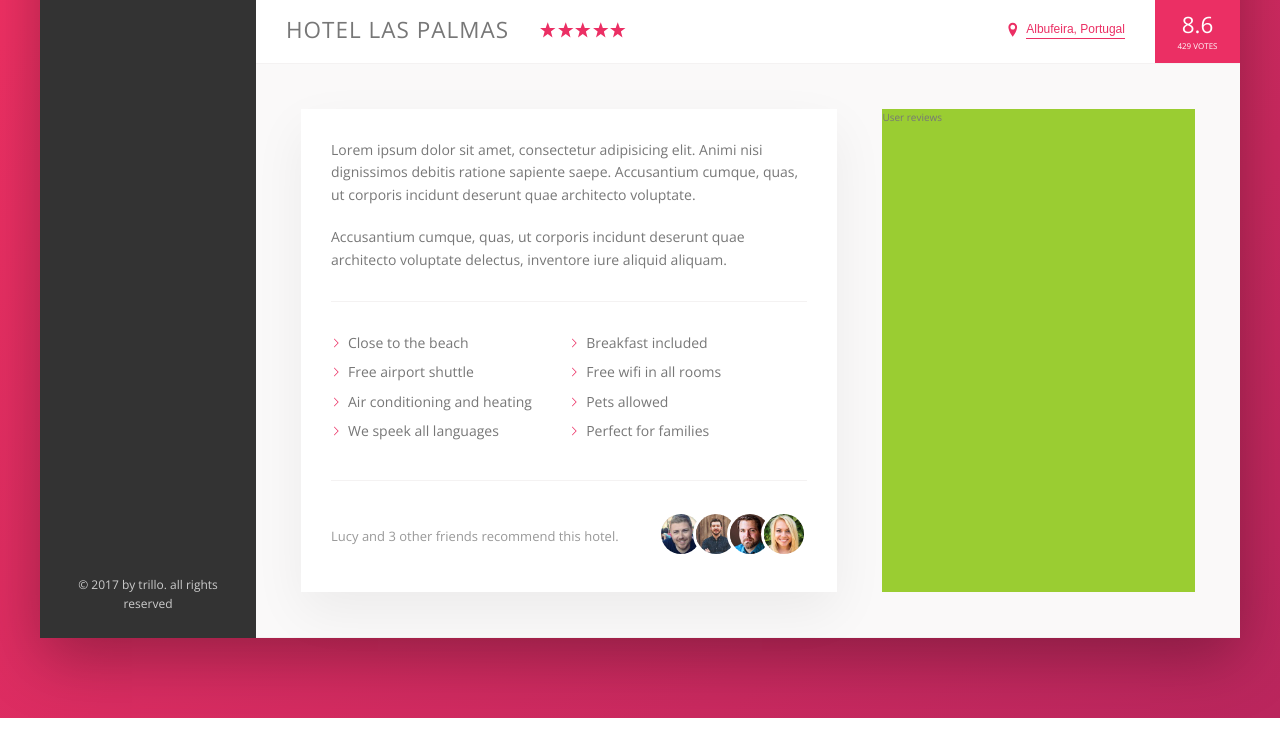
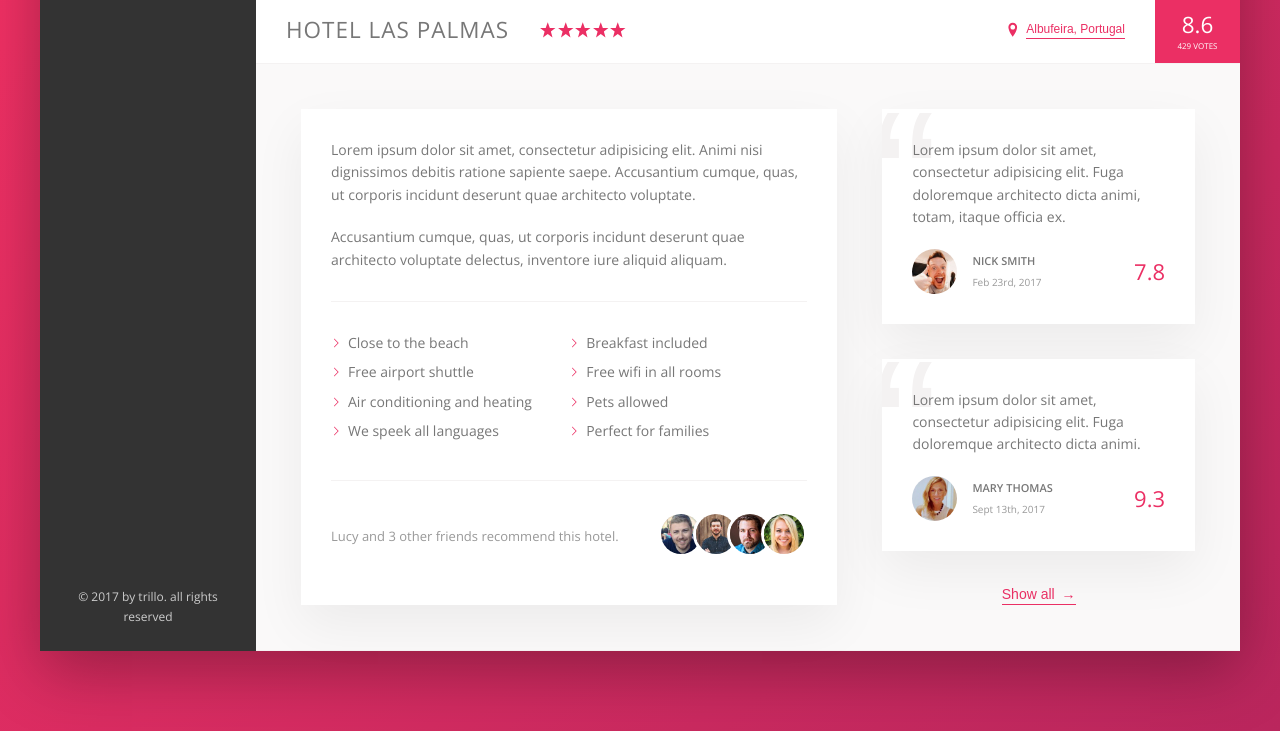
Before and after one commit to rachidbend/Trillo-project, a website: page index.html in a window 1280 px wide. Shown: the part 538-1269 px from the top of the page. Drawn offline with nearby package versions, Linux system fonts and the light colour scheme.

Commit message:
Review section done

```diff
--- a/index.html
+++ b/index.html
@@ -173,7 +173,37 @@
                         </div>
 
                         <div class="user-reviews">
-                            User reviews
+
+                            <figure class="review">
+                                <blockquote class="review__text">
+                                    Lorem ipsum dolor sit amet, consectetur adipisicing elit. Fuga doloremque architecto dicta animi, totam, itaque officia ex.
+                                </blockquote>
+                                <figcaption class="review__user">
+                                    <img src="img/user-1.jpg" alt="User 1" class="review__photo">
+                                    <div class="review__user-box">
+                                        <p class="review__user-name">Nick Smith</p>
+                                        <p class="review__user-date">Feb 23rd, 2017</p>
+                                    </div>
+                                    <div class="review__rating">7.8</div>
+                                </figcaption>
+                            </figure>
+
+                            <figure class="review">
+                                <blockquote class="review__text">
+                                    Lorem ipsum dolor sit amet, consectetur adipisicing elit. Fuga doloremque architecto dicta animi.
+                                </blockquote>
+                                <figcaption class="review__user">
+                                    <img src="img/user-2.jpg" alt="User 1" class="review__photo">
+                                    <div class="review__user-box">
+                                        <p class="review__user-name">Mary Thomas</p>
+                                        <p class="review__user-date">Sept 13th, 2017</p>
+                                    </div>
+                                    <div class="review__rating">9.3</div>
+                                </figcaption>
+                            </figure>
+
+                            <button class="btn-inline">Show all <span>&rarr;</span></button>
+
                         </div>
                     </div>
                 </main>
--- a/sass/_components.scss
+++ b/sass/_components.scss
@@ -297,8 +297,18 @@
      cursor: pointer;
      transition: all .2s;
 
+     & span {
+         margin-left: 3px;
+        transition: margin-left .2s;
+
+     }
+
      &:hover {
          color: var(--color-grey-dark-1);
+
+         span{
+             margin-left: 8px;
+         }
      }
 
      &:focus {
@@ -404,3 +414,71 @@
         }
     }
 }
+
+ ////////////////////////////////////////////////////
+ // REVIEWS
+
+ .review {
+     background-color: #fff;
+     box-shadow: var(--shadow-light);
+     padding: 3rem;
+     margin-bottom: 3.5rem;
+     position: relative;
+     overflow: hidden;
+
+
+
+    &__text  {
+        margin-bottom: 2rem;
+        z-index: 10;
+        position: relative;
+    }
+
+    &__user {
+        display: flex;
+        align-items: center;
+    }
+
+    &__photo {
+        height: 4.5rem;
+        width: 4.5rem;
+        border-radius: 50%;
+        margin-right: 1.5rem;
+    }
+
+    &__user-box {
+        margin-right: auto;
+
+    }
+
+    &__user-name {
+        font-size: 1.1rem;
+        text-transform: uppercase;
+        font-weight: 600;
+        margin-bottom: .4rem;
+    }
+
+    &__user-date {
+        font-size: 1rem;
+        color: var(--color-grey-dark-3);
+    }
+
+    &__rating {
+        font-size: 2.2rem;
+        font-weight: 300;
+        color: var(--color-primary);
+    }
+
+
+    &::before {
+        content: "\201C";
+        position: absolute;
+        top: -2.75rem;
+        left: -1rem;
+        font-size: 20rem;
+        color: var(--color-grey-light-2);
+        line-height: 1;
+        font-family: sans-serif;
+        z-index: 1;
+    }
+ }
--- a/sass/_layout.scss
+++ b/sass/_layout.scss
@@ -41,6 +41,7 @@
 
 
 .detail {
+    font-size: 1.4rem;
     display: flex;
     padding: 4.5rem;
     background-color: var(--color-grey-light-1);
@@ -48,7 +49,7 @@
 }
 
 .description {
-    font-size: 1.4rem;
+
     background-color: #fff;
     box-shadow: var(--shadow-light);
     padding: 3rem;
@@ -57,6 +58,11 @@
 }
 
 .user-reviews {
-    background-color: yellowgreen;
     flex: 1;
+
+
+    display: flex;
+    flex-direction: column;
+    align-items: center;
+
 }
```
Also changed, not shown: css/main.css, 1 other file.
